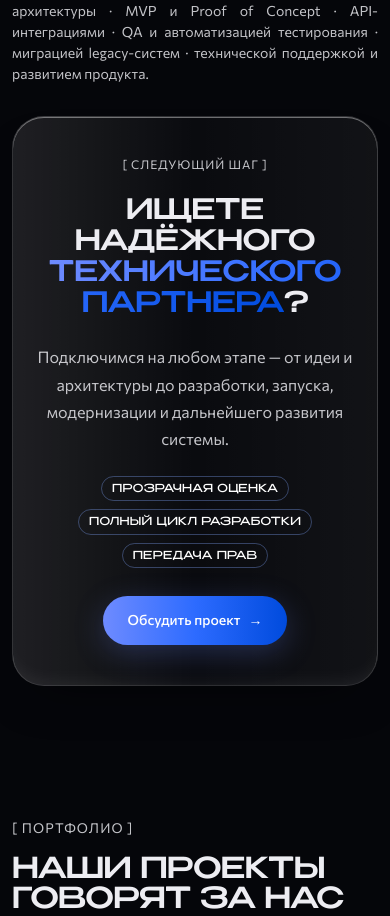
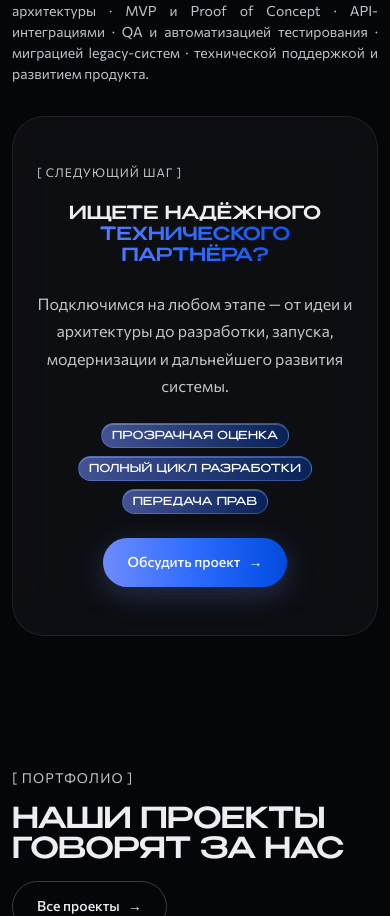
Before and after one commit to manuilsky/NC-ONE-redisign-next, a Next.js app: page / in a window 390 px wide. Shown: the part 6585-7501 px from the top of the page. Built offline with nearby package versions, Linux system fonts and the light colour scheme.

Commit message:
Add new section looking tehn partner

```diff
--- a/components/ServicesSection.module.css
+++ b/components/ServicesSection.module.css
@@ -63,17 +63,20 @@
 }
 
 .partnerCard {
+  box-sizing: border-box;
   display: flex;
   flex-direction: column;
   align-items: center;
   gap: 1.5rem;
-  padding: clamp(2.5rem, 6vw, 4.5rem) clamp(1.5rem, 5vw, 5rem);
+  width: 100%;
+  height: 33.625rem;
+  padding: 4.5rem 5rem;
   border-radius: 2rem;
-  border: 1px solid var(--border-glass);
-  background: var(--bg-glass), var(--bg);
-  backdrop-filter: blur(20px);
-  -webkit-backdrop-filter: blur(20px);
-  box-shadow: var(--shadow-glass);
+  border: 1px solid rgba(255, 255, 255, 0.078);
+  background: rgba(255, 255, 255, 0.035);
+  backdrop-filter: blur(24px);
+  -webkit-backdrop-filter: blur(24px);
+  overflow: hidden;
   text-align: center;
 }
 
@@ -89,20 +92,29 @@
 }
 
 .partnerTitle {
+  display: flex;
+  flex-direction: column;
+  align-items: center;
   margin: 0;
+  width: 47.5rem;
+  max-width: 100%;
   font-family: var(--font-display);
-  font-size: clamp(1.75rem, 4vw, 2.75rem);
+  font-size: 2.75rem;
   font-weight: var(--font-weight-heading);
-  line-height: 1.1;
-  letter-spacing: -0.01em;
+  line-height: 1.15;
+  letter-spacing: 0;
   text-transform: uppercase;
   color: var(--text);
-  max-width: 16ch;
+}
+
+.partnerTitleLine {
+  display: block;
 }
 
 .partnerText {
   margin: 0;
-  max-width: 42rem;
+  width: 35rem;
+  max-width: 100%;
   color: var(--muted);
   font-family: var(--font-body), "Segoe UI", sans-serif;
   font-size: 1rem;
@@ -114,29 +126,59 @@
   display: flex;
   flex-wrap: wrap;
   justify-content: center;
+  align-content: flex-start;
   gap: 0.5rem;
+  width: 100%;
 }
 
 .partnerChip {
   display: inline-flex;
   align-items: center;
   justify-content: center;
+  box-sizing: border-box;
+  height: 1.5625rem;
   padding: 0.25rem 0.625rem;
   border-radius: 999px;
   border: 1px solid rgba(130, 165, 255, 0.35);
-  background: transparent;
+  background: linear-gradient(
+    90deg,
+    rgba(110, 139, 255, 0.55) 0%,
+    rgba(0, 75, 221, 0.35) 100%
+  );
+  box-shadow: inset 0 1px 0 0 rgba(255, 255, 255, 0.25);
   color: #fff;
   font-family: var(--font-display);
   font-size: 0.6875rem;
   font-weight: 400;
   letter-spacing: 0.02em;
   text-transform: uppercase;
-  line-height: 1.4;
+  line-height: 1;
   white-space: nowrap;
 }
 
 .partnerCta {
-  margin-top: 0.25rem;
+  margin-top: 0;
+}
+
+@media (max-width: 1199px) {
+  .partnerCard {
+    height: auto;
+    padding: 3.5rem 2.5rem;
+  }
+
+  .partnerLabel {
+    align-self: stretch;
+    text-align: left;
+  }
+
+  .partnerTitle {
+    width: 100%;
+    font-size: 2.1875rem;
+  }
+
+  .partnerText {
+    width: 100%;
+  }
 }
 
 @media (max-width: 720px) {
@@ -153,7 +195,11 @@
     font-size: clamp(1.85rem, 9vw, 2.5rem);
   }
 
+  .partnerCard {
+    padding: 3rem 1.5rem;
+  }
+
   .partnerTitle {
-    max-width: none;
+    font-size: 1.125rem;
   }
 }
--- a/components/ServicesSection.tsx
+++ b/components/ServicesSection.tsx
@@ -25,9 +25,12 @@ export function ServicesSection() {
         <div className={styles.partnerCard}>
           <p className={styles.partnerLabel}>{partnerCta.label}</p>
           <h2 className={styles.partnerTitle}>
-            {partnerCta.titleBefore}
-            <span className="textAccent">{partnerCta.titleAccent}</span>
-            {partnerCta.titleAfter}
+            <span className={styles.partnerTitleLine}>
+              {partnerCta.titleLine}
+            </span>
+            <span className={`textAccent ${styles.partnerTitleLine}`}>
+              {partnerCta.titleAccent}
+            </span>
           </h2>
           <p className={styles.partnerText}>{partnerCta.text}</p>
           <div className={styles.partnerTags}>
--- a/data/home.ts
+++ b/data/home.ts
@@ -239,9 +239,8 @@ export const servicesMore =
 
 export const partnerCta = {
   label: "[ следующий шаг ]",
-  titleBefore: "Ищете надёжного ",
-  titleAccent: "технического партнёра",
-  titleAfter: "?",
+  titleLine: "Ищете надёжного",
+  titleAccent: "технического партнёра?",
   text: "Подключимся на любом этапе — от идеи и архитектуры до разработки, запуска, модернизации и дальнейшего развития системы.",
   tags: ["Прозрачная оценка", "Полный цикл разработки", "Передача прав"],
   cta: "Обсудить проект",
```
